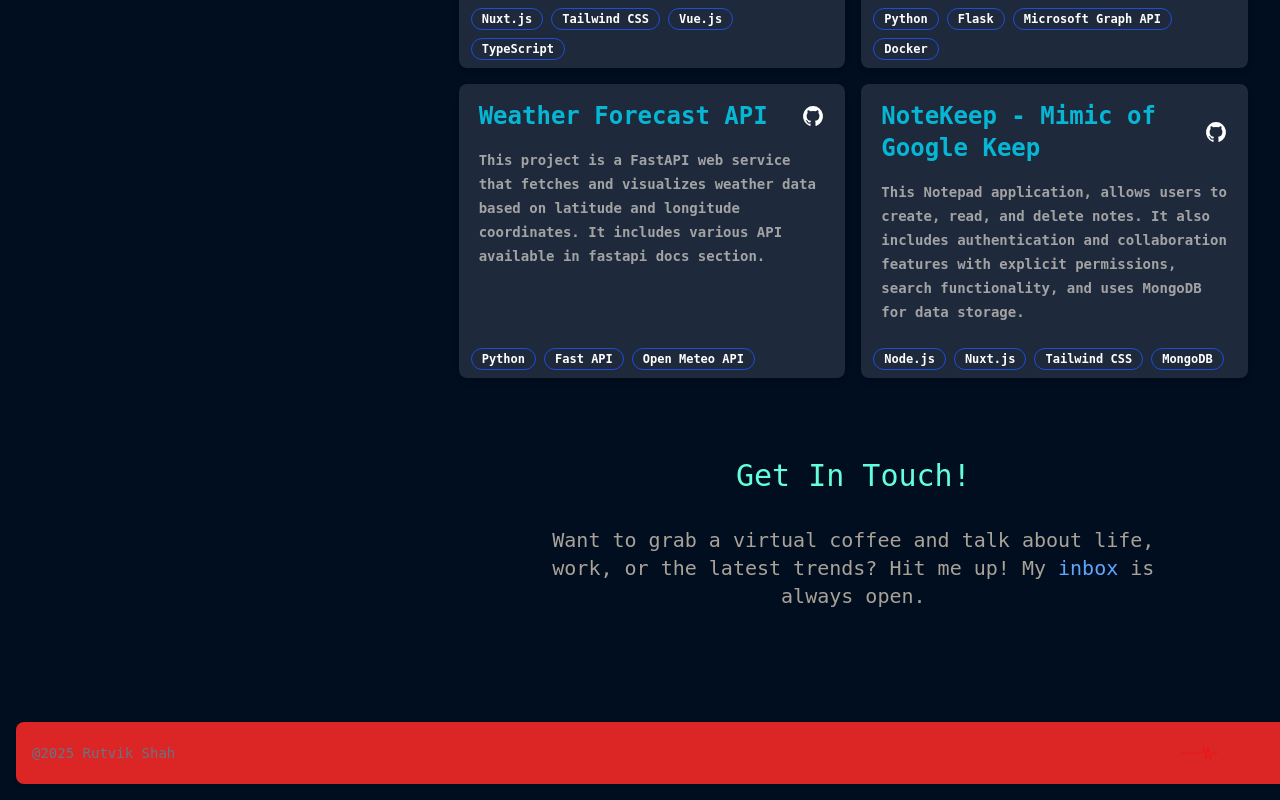
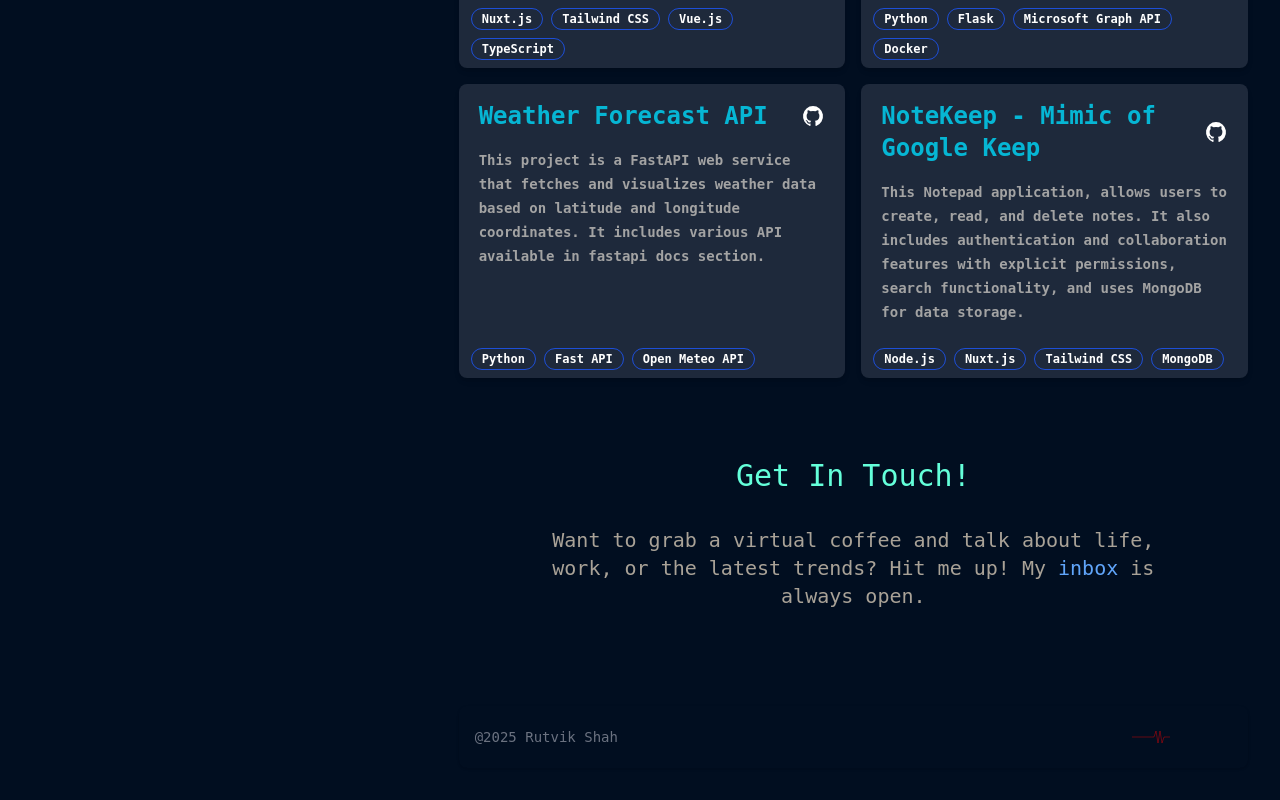
Before and after one commit to rbshah29/port, a Nuxt app: page / in a window 1280 px wide. Shown: the part 1368-2168 px from the top of the page. Built offline with nearby package versions, Linux system fonts and the light colour scheme.

Commit message:
Added Footer in Seperate component
- Added styling in scroll bar

```diff
--- a/app.vue
+++ b/app.vue
@@ -1,6 +1,6 @@
 <template>
   <div class="flex flex-col min-h-screen back-color font-name">
-    <div>
+    <div class="flex-grow">
       <div class="flex flex-col lg:flex-row">
         <div class="lg:sticky lg:top-0 lg:h-screen w-full lg:w-1/3 p-4">
           <Hero />
@@ -14,19 +14,14 @@
             <hr/>
             <Contact />
           </div>
+          <div>
+              <Footer/>
+          </div>
         </div>
       </div>
     </div>
-    <div>
-      <Footer class="bottom-0 w-full bg-red-600 md:mt-0 lg:mt-20 xl:mt-0"/>
-    </div>
   </div>
 </template>
-<script>
-import Footer from './components/Footer.vue';
-
-
-</script>
 <style scoped>
 .back-color {
   background-color: #010e20;
--- a/assets/css/main.css
+++ b/assets/css/main.css
@@ -2,20 +2,22 @@
 @tailwind components;
 @tailwind utilities;
 
+
+
 /* Custom scrollbar styles */
 ::-webkit-scrollbar {
-    width: 12px;
+    width: 6px;
 }
 
 ::-webkit-scrollbar-track {
-    background: #f1f1f1;
+    background: #010e20;
 }
 
 ::-webkit-scrollbar-thumb {
-    background: #888;
-    border-radius: 6px;
+    background: #010e20;
+    border-radius: 3px;
 }
 
 ::-webkit-scrollbar-thumb:hover {
-    background: #555;
+    background: #010e20;
 }
```
